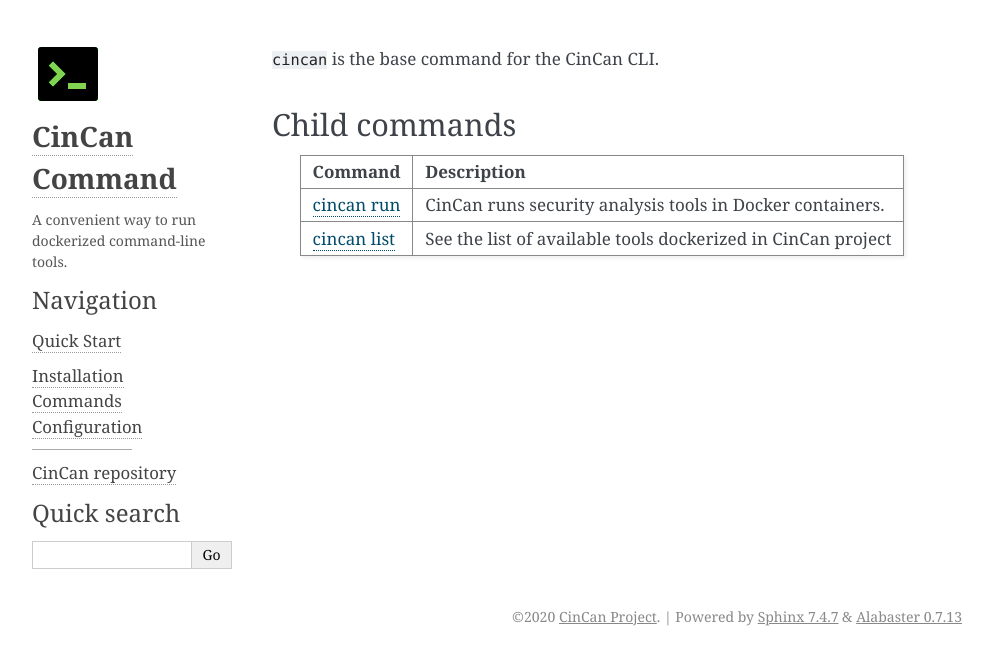
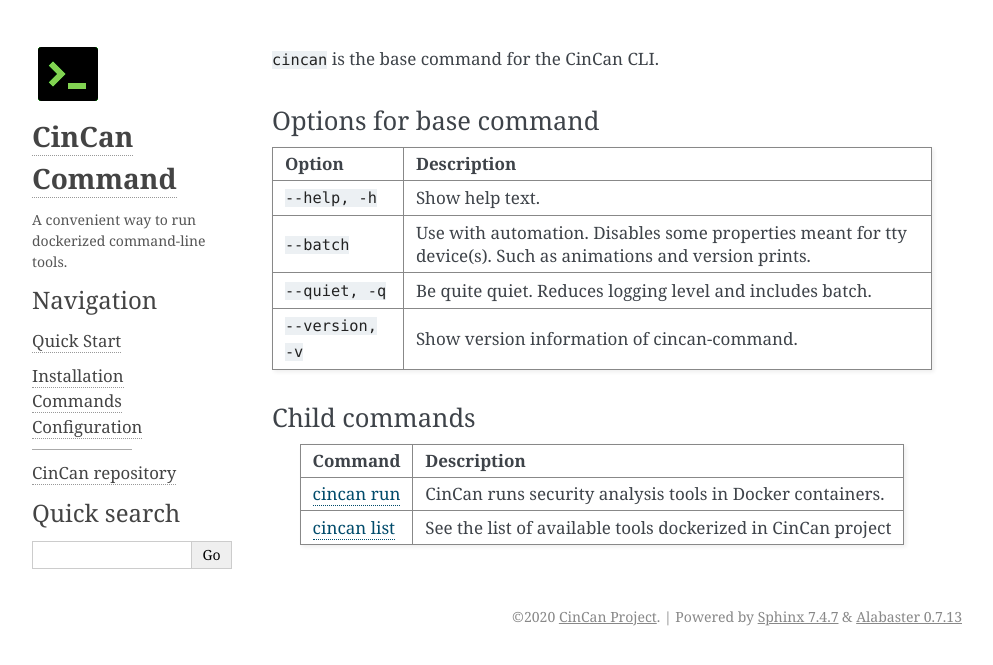
Before and after one commit to cincanproject/cincan-command, a Sphinx documentation site: the page built from docs/commands/cincan_base.rst, in a window 1280 px wide. Shown: the top 665 px of the page, without its empty margins (148-1141 px from the left). Built offline with Sphinx 7.4.7, drawn with Linux system fonts in a browser that asks for light colours.

Commit message:
docs: add table for base command options

```diff
--- a/docs/commands/cincan_base.rst
+++ b/docs/commands/cincan_base.rst
@@ -5,7 +5,26 @@
 .. Hide level 2 heading from table of contents
 .. raw:: html
 
-   <h2>Child commands</h2>
+ <h3>Options for base command</h3>
+
++----------------------------------+--------------------------------------------------------------+
+| Option                           | Description                                                  |
++==================================+==============================================================+
+| ``--help, -h``                   | Show help text.                                              |
++----------------------------------+--------------------------------------------------------------+
+| ``--batch``                      | Use with automation. Disables some properties meant for tty  |
+|                                  | device(s). Such as animations and version prints.            |
++----------------------------------+--------------------------------------------------------------+
+| ``--quiet, -q``                  | Be quite quiet. Reduces logging level and includes batch.    |
++----------------------------------+--------------------------------------------------------------+
+| ``--version, -v``                | Show  version information of cincan-command.                 |
++----------------------------------+--------------------------------------------------------------+
+
+
+.. raw:: html
+
+ <h3>Child commands</h3>
+
 
 +----------------------------------+--------------------------------------------------------------+
 | Command                          | Description                                                  |
```
